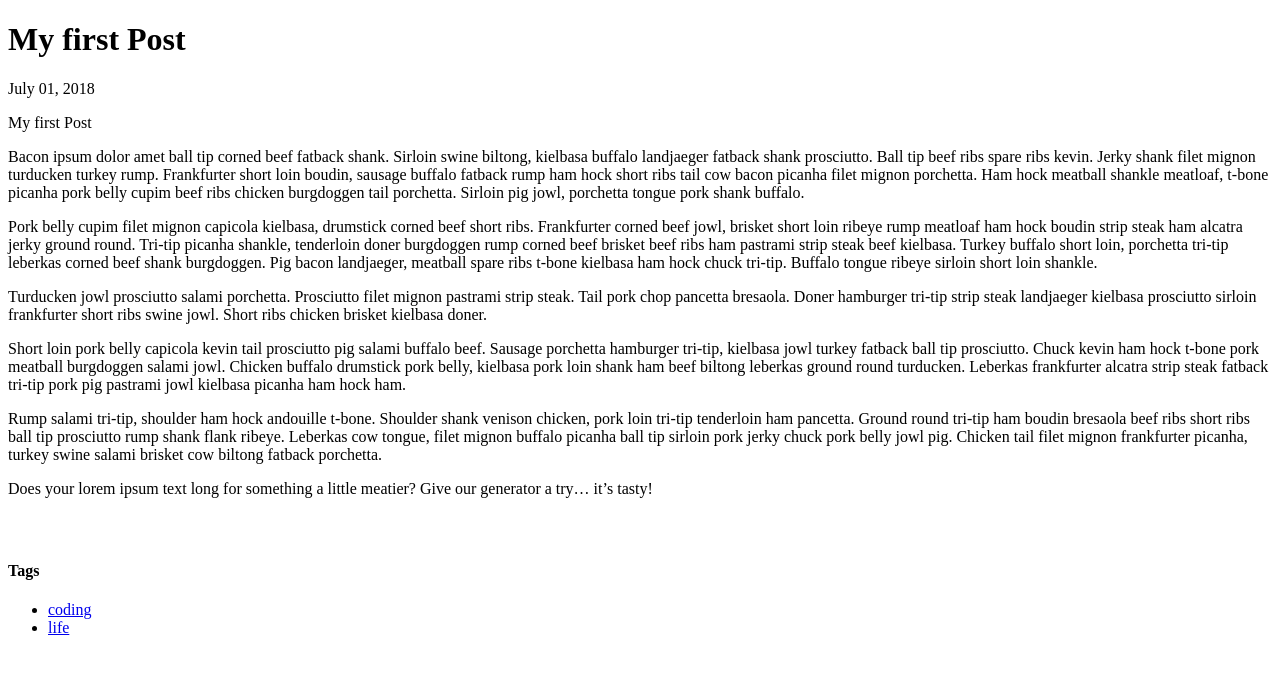
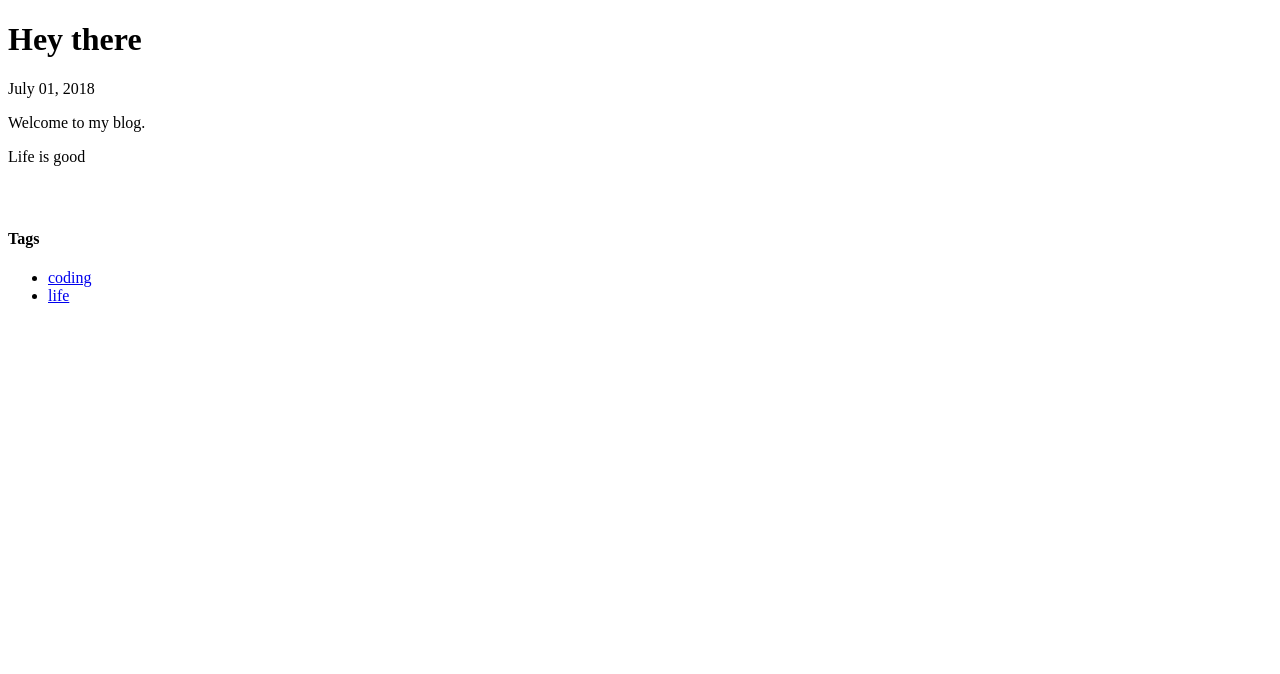
Before and after one commit to ayappa-reddy/swapnils-blog, a Gatsby site: page /blog/2018-07-01-first-post in a window 1280 px wide. Built offline with nearby package versions, Linux system fonts and the light colour scheme; Gatsby itself is replaced by a stand-in of ours.

Commit message:
Update Blog “2018-07-01-first-post”

```diff
--- a/src/pages/blog/2018-07-01-first-post.md
+++ b/src/pages/blog/2018-07-01-first-post.md
@@ -1,21 +1,10 @@
 ---
 templateKey: blog-post
-title: My first Post
-date: 2018-07-01
-description: My first Post
+title: Hey there
+date: 2018-07-01T00:00:00.000Z
+description: Welcome to my blog.
 tags:
   - coding
   - life
 ---
-
-Bacon ipsum dolor amet ball tip corned beef fatback shank. Sirloin swine biltong, kielbasa buffalo landjaeger fatback shank prosciutto. Ball tip beef ribs spare ribs kevin. Jerky shank filet mignon turducken turkey rump. Frankfurter short loin boudin, sausage buffalo fatback rump ham hock short ribs tail cow bacon picanha filet mignon porchetta. Ham hock meatball shankle meatloaf, t-bone picanha pork belly cupim beef ribs chicken burgdoggen tail porchetta. Sirloin pig jowl, porchetta tongue pork shank buffalo.
-
-Pork belly cupim filet mignon capicola kielbasa, drumstick corned beef short ribs. Frankfurter corned beef jowl, brisket short loin ribeye rump meatloaf ham hock boudin strip steak ham alcatra jerky ground round. Tri-tip picanha shankle, tenderloin doner burgdoggen rump corned beef brisket beef ribs ham pastrami strip steak beef kielbasa. Turkey buffalo short loin, porchetta tri-tip leberkas corned beef shank burgdoggen. Pig bacon landjaeger, meatball spare ribs t-bone kielbasa ham hock chuck tri-tip. Buffalo tongue ribeye sirloin short loin shankle.
-
-Turducken jowl prosciutto salami porchetta. Prosciutto filet mignon pastrami strip steak. Tail pork chop pancetta bresaola. Doner hamburger tri-tip strip steak landjaeger kielbasa prosciutto sirloin frankfurter short ribs swine jowl. Short ribs chicken brisket kielbasa doner.
-
-Short loin pork belly capicola kevin tail prosciutto pig salami buffalo beef. Sausage porchetta hamburger tri-tip, kielbasa jowl turkey fatback ball tip prosciutto. Chuck kevin ham hock t-bone pork meatball burgdoggen salami jowl. Chicken buffalo drumstick pork belly, kielbasa pork loin shank ham beef biltong leberkas ground round turducken. Leberkas frankfurter alcatra strip steak fatback tri-tip pork pig pastrami jowl kielbasa picanha ham hock ham.
-
-Rump salami tri-tip, shoulder ham hock andouille t-bone. Shoulder shank venison chicken, pork loin tri-tip tenderloin ham pancetta. Ground round tri-tip ham boudin bresaola beef ribs short ribs ball tip prosciutto rump shank flank ribeye. Leberkas cow tongue, filet mignon buffalo picanha ball tip sirloin pork jerky chuck pork belly jowl pig. Chicken tail filet mignon frankfurter picanha, turkey swine salami brisket cow biltong fatback porchetta.
-
-Does your lorem ipsum text long for something a little meatier? Give our generator a try… it’s tasty!
+Life is good
```
